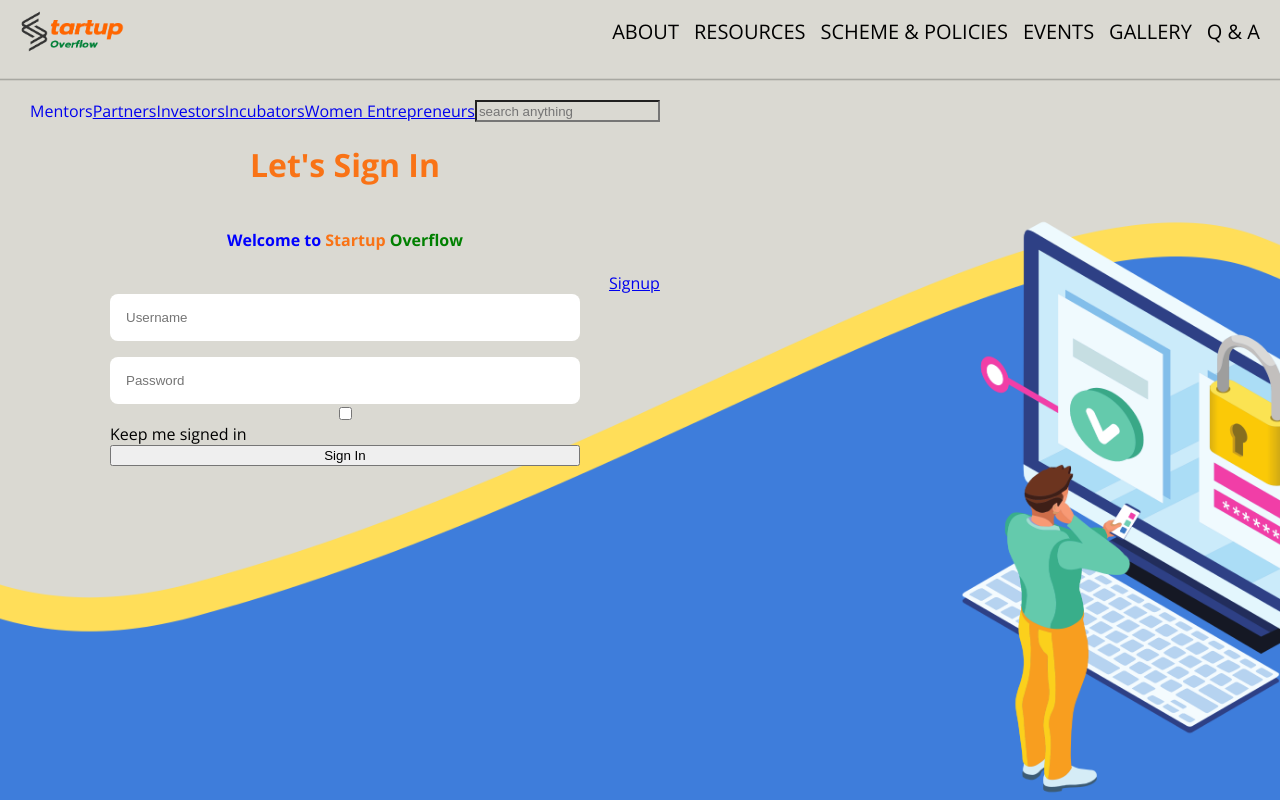
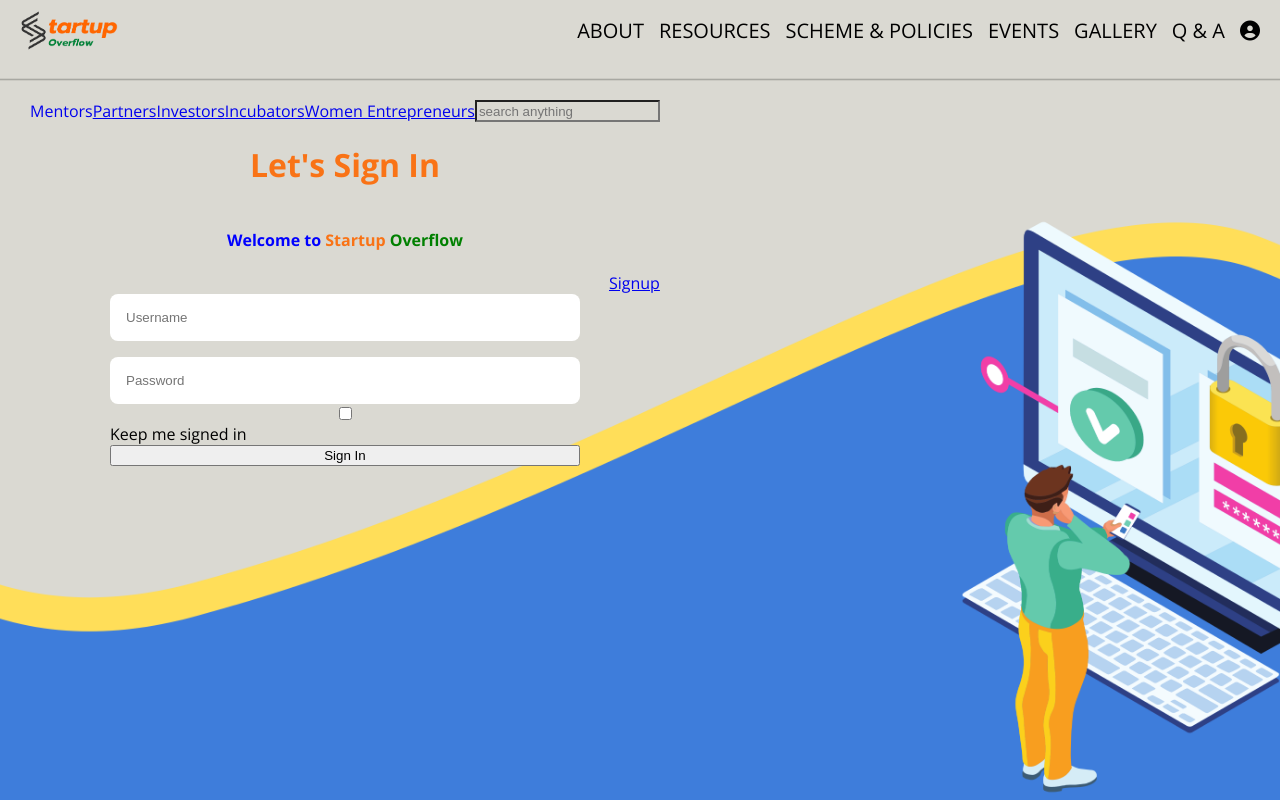
Before and after one commit to Startup-Overflow/Startup-Overflow-Web, a React (Create React App) app: page /login in a window 1280 px wide. Built offline with nearby package versions, Linux system fonts and the light colour scheme.

Commit message:
icon added

```diff
--- a/src/components/Navbar.jsx
+++ b/src/components/Navbar.jsx
@@ -51,6 +51,7 @@ const Navbar = () => {
             <NavItem>EVENTS</NavItem>
             <NavItem>GALLERY</NavItem>
             <NavItem>Q & A</NavItem>
+            <NavItem><i class="fa-solid fa-circle-user"></i></NavItem>
           </Right>
         </Wrapper>
       </Container>
```
